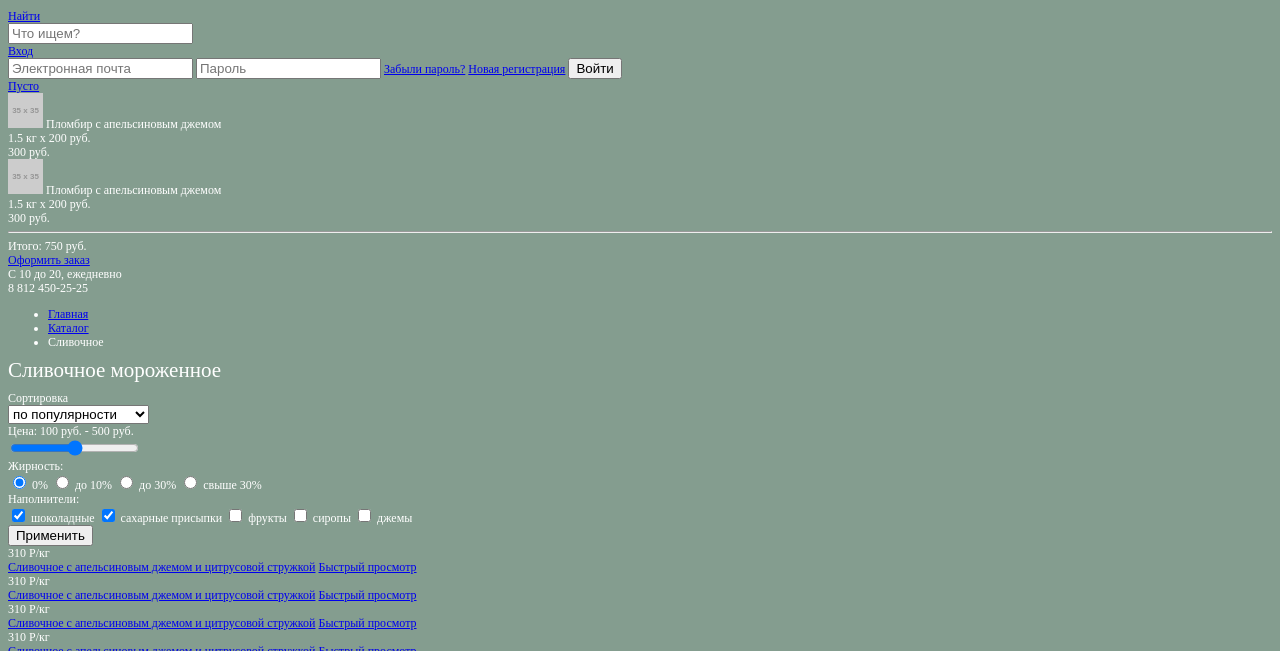
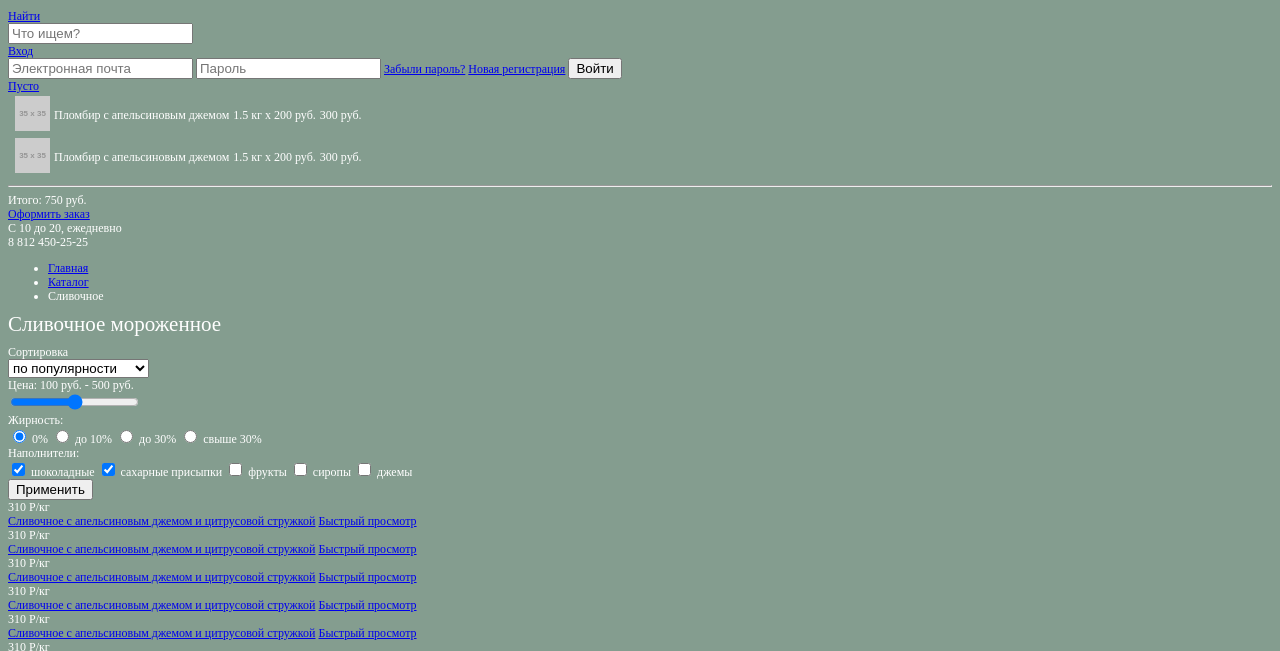
Before and after one commit to pers1307/227237-gllacy, a plain HTML site: page catalog.html in a window 1280 px wide. Shown: the part 143-794 px from the top of the page. Drawn offline with Linux system fonts and the light colour scheme; placeholder pictures from the web are drawn by us.

Commit message:
fix complite

```diff
--- a/catalog.html
+++ b/catalog.html
@@ -41,27 +41,23 @@
         </form>
       </div>
       <a class="cart" href="#">Пусто</a>
-      <div class="cart-block">
-        <div class="position">
-          <a class="delete" href="#"></a>
-          <img src="http://placehold.it/35x35" width="35" height="35" alt="position 1 image">
-          <span class="name">Пломбир с апельсиновым джемом</span>
-          <div>
-            <span class="weight">1.5 кг х </span>
-            <span class="price">200 руб.</span>
-          </div>
-          <span class="cost">300 руб.</span>
-        </div>
-        <div class="position">
-          <a class="delete" href="#"></a>
-          <img src="http://placehold.it/35x35" width="35" height="35" alt="position 1 image">
-          <span class="name">Пломбир с апельсиновым джемом</span>
-          <div>
-            <span class="weight">1.5 кг х </span>
-            <span class="price">200 руб.</span>
-          </div>
-          <span class="cost">300 руб.</span>
-        </div>
+      <div class="cart-box">
+        <table>
+          <tr>
+            <td><a class="delete" href="#"></a></td>
+            <td><img src="http://placehold.it/35x35" width="35" height="35" alt="position 1 image"></td>
+            <td>Пломбир с апельсиновым джемом</td>
+            <td><span class="weight">1.5 кг х </span><span class="price">200 руб.</span></td>
+            <td>300 руб.</td>
+          </tr>
+          <tr>
+            <td><a class="delete" href="#"></a></td>
+            <td><img src="http://placehold.it/35x35" width="35" height="35" alt="position 1 image"></td>
+            <td>Пломбир с апельсиновым джемом</td>
+            <td><span class="weight">1.5 кг х </span><span class="price">200 руб.</span></td>
+            <td>300 руб.</td>
+          </tr>
+        </table>
         <hr>
         <div class="total">Итого: 750 руб.</div>
         <a class="btn" href="#">Оформить заказ</a>
```
Also changed, not shown: 2 other files.
